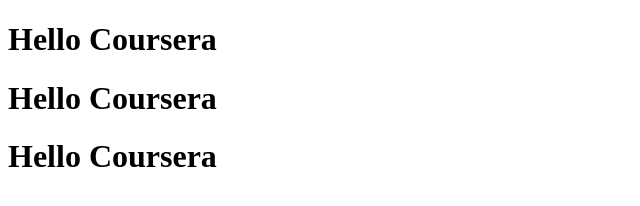
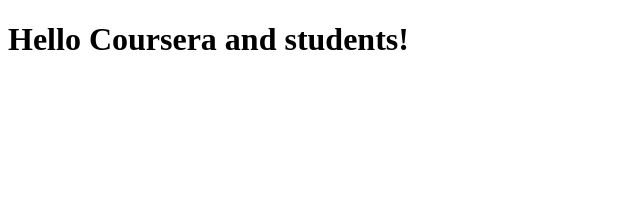
Before and after one commit to LostedName/Coursera-AngularJs, a plain HTML site: page index.html in a window 1280 px wide. Shown: the whole page, without its empty margins (0-640 px from the left). Drawn offline with Linux system fonts and the light colour scheme.

Commit message:
Text a bit change.

```diff
--- a/index.html
+++ b/index.html
@@ -6,9 +6,7 @@
     <title>Hello Coursera</title>
 </head>
 <body>
-    <h1>Hello Coursera</h1>
-    <h1>Hello Coursera</h1>
-    <h1>Hello Coursera</h1>
+    <h1>Hello Coursera and students!</h1>
 
 </body>
 </html>
```
